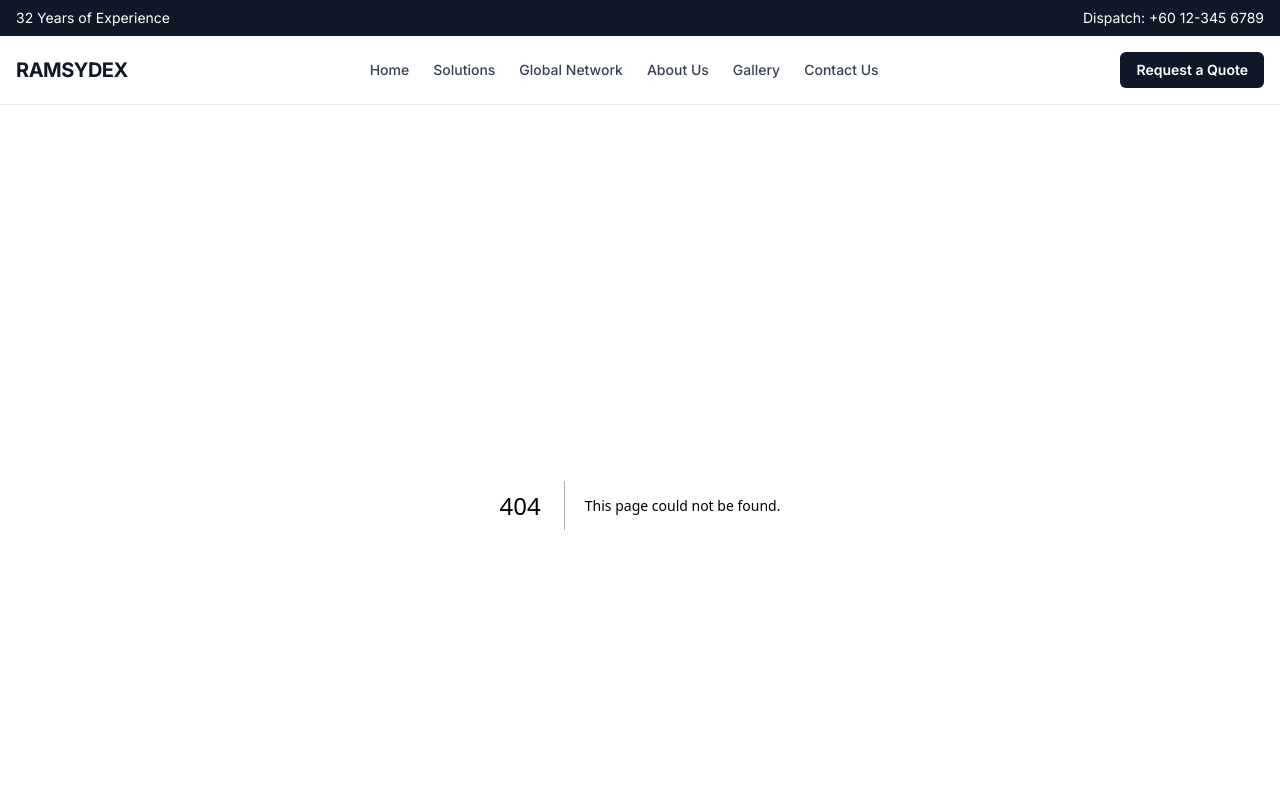
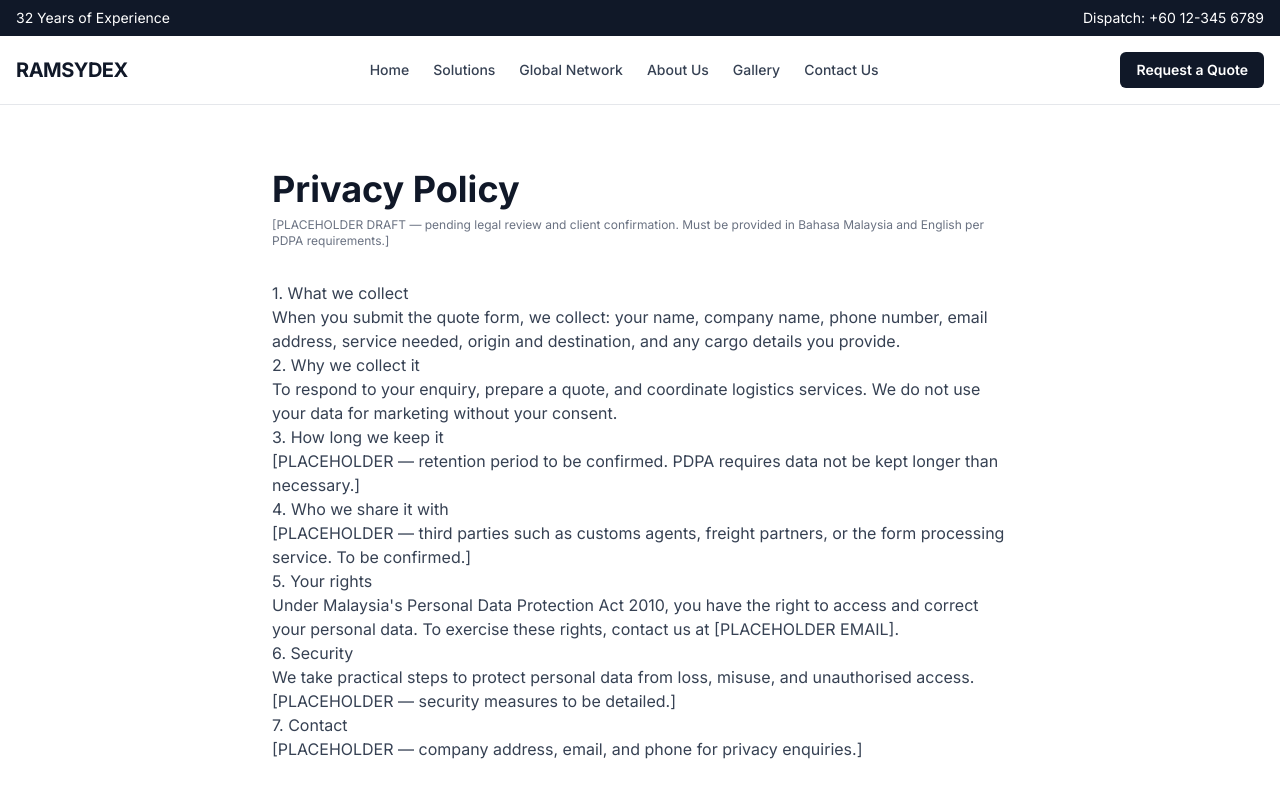
Before and after one commit to Ammartheseventh/RAMSYDEX-Logistics, a Next.js app: page /privacy in a window 1280 px wide. Before the commit this address had no page. Shown: the top 800 px of the page. Built offline with nearby package versions, Linux system fonts and the light colour scheme.

Commit message:
Added 404 page, gallery page, terms & conditions page, and privacy policy page (preliminary design)

```diff
--- a/package.json
+++ b/package.json
@@ -12,7 +12,8 @@
     "next": "16.4.2",
     "react": "19.3.0",
     "react-country-map": "^1.0.0",
-    "react-dom": "19.3.0"
+    "react-dom": "19.3.0",
+    "yet-another-react-lightbox": "^3.32.2"
   },
   "devDependencies": {
     "@tailwindcss/turbopack": "^4",
--- /dev/null
+++ b/src/app/gallery/page.tsx
@@ -0,0 +1,30 @@
+import type { Metadata } from "next";
+import GalleryGrid from "@/components/sections/GalleryGrid";
+
+export const metadata: Metadata = {
+  title: "Gallery — RAMSYDEX GLOBAL LOGISTICS",
+  description: "Photos from our Central Malaysia hub, cargo operations, and last-mile delivery.",
+};
+
+export default function GalleryPage() {
+  return (
+    <>
+      <section className="border-b border-gray-200 bg-white">
+        <div className="mx-auto max-w-7xl px-4 py-12 md:py-16">
+          <h1 className="text-3xl font-bold text-gray-900 md:text-4xl">Gallery</h1>
+          <p className="mt-3 max-w-2xl text-base text-gray-600">
+            A look at our operations — cargo handling, QC inspection, hub sorting, and delivery.
+          </p>
+          <p className="mt-2 text-xs text-gray-500">
+            [All images are placeholders — client to supply real, non-AI photos]
+          </p>
+        </div>
+      </section>
+      <section className="bg-white">
+        <div className="mx-auto max-w-7xl px-4 py-10 md:py-14">
+          <GalleryGrid />
+        </div>
+      </section>
+    </>
+  );
+}
--- /dev/null
+++ b/src/app/not-found.tsx
@@ -0,0 +1,29 @@
+import Link from "next/link";
+
+export default function NotFound() {
+  return (
+    <section className="flex min-h-[60vh] flex-col items-center justify-center bg-white px-4 text-center">
+      <h1 className="text-6xl font-bold text-gray-900">404</h1>
+      <p className="mt-4 text-lg text-gray-600">
+        This page could not be found.
+      </p>
+      <p className="mt-2 text-sm text-gray-500">
+        It may have been moved, or the link may be incorrect.
+      </p>
+      <div className="mt-6 flex flex-col gap-3 sm:flex-row">
+        <Link
+          href="/"
+          className="rounded-md bg-gray-900 px-6 py-3 text-sm font-semibold text-white hover:bg-gray-800"
+        >
+          Back to Home
+        </Link>
+        <Link
+          href="/contact"
+          className="rounded-md border border-gray-300 px-6 py-3 text-sm font-semibold text-gray-700 hover:bg-gray-50"
+        >
+          Contact Us
+        </Link>
+      </div>
+    </section>
+  );
+}
--- /dev/null
+++ b/src/app/privacy/page.tsx
@@ -0,0 +1,66 @@
+import type { Metadata } from "next";
+
+export const metadata: Metadata = {
+  title: "Privacy Policy — RAMSYDEX GLOBAL LOGISTICS",
+  description: "How RAMSYDEX GLOBAL LOGISTICS collects, uses, and protects personal data under Malaysia's PDPA.",
+};
+
+export default function PrivacyPage() {
+  return (
+    <section className="bg-white">
+      <div className="mx-auto max-w-3xl px-4 py-12 md:py-16">
+        <h1 className="text-3xl font-bold text-gray-900 md:text-4xl">Privacy Policy</h1>
+        <p className="mt-2 text-xs text-gray-500">
+          [PLACEHOLDER DRAFT — pending legal review and client confirmation. Must be
+          provided in Bahasa Malaysia and English per PDPA requirements.]
+        </p>
+
+        <div className="prose prose-sm mt-8 max-w-none text-gray-700">
+          <h2>1. What we collect</h2>
+          <p>
+            When you submit the quote form, we collect: your name, company name,
+            phone number, email address, service needed, origin and destination,
+            and any cargo details you provide.
+          </p>
+
+          <h2>2. Why we collect it</h2>
+          <p>
+            To respond to your enquiry, prepare a quote, and coordinate logistics
+            services. We do not use your data for marketing without your consent.
+          </p>
+
+          <h2>3. How long we keep it</h2>
+          <p>
+            [PLACEHOLDER — retention period to be confirmed. PDPA requires data
+            not be kept longer than necessary.]
+          </p>
+
+          <h2>4. Who we share it with</h2>
+          <p>
+            [PLACEHOLDER — third parties such as customs agents, freight partners,
+            or the form processing service. To be confirmed.]
+          </p>
+
+          <h2>5. Your rights</h2>
+          <p>
+            Under Malaysia&apos;s Personal Data Protection Act 2010, you have the right
+            to access and correct your personal data. To exercise these rights,
+            contact us at [PLACEHOLDER EMAIL].
+          </p>
+
+          <h2>6. Security</h2>
+          <p>
+            We take practical steps to protect personal data from loss, misuse,
+            and unauthorised access. [PLACEHOLDER — security measures to be
+            detailed.]
+          </p>
+
+          <h2>7. Contact</h2>
+          <p>
+            [PLACEHOLDER — company address, email, and phone for privacy enquiries.]
+          </p>
+        </div>
+      </div>
+    </section>
+  );
+}
--- /dev/null
+++ b/src/app/terms/page.tsx
@@ -0,0 +1,59 @@
+import type { Metadata } from "next";
+
+export const metadata: Metadata = {
+  title: "Terms & Conditions — RAMSYDEX GLOBAL LOGISTICS",
+  description: "Website terms of use for RAMSYDEX GLOBAL LOGISTICS.",
+};
+
+export default function TermsPage() {
+  return (
+    <section className="bg-white">
+      <div className="mx-auto max-w-3xl px-4 py-12 md:py-16">
+        <h1 className="text-3xl font-bold text-gray-900 md:text-4xl">Terms &amp; Conditions</h1>
+        <p className="mt-2 text-xs text-gray-500">
+          [PLACEHOLDER DRAFT — pending legal review. If the company has standard
+          trading terms (e.g. MFAA STC), link to them here instead.]
+        </p>
+
+        <div className="prose prose-sm mt-8 max-w-none text-gray-700">
+          <h2>1. Acceptance</h2>
+          <p>
+            By using this website, you agree to these terms. If you do not agree,
+            please do not use the site.
+          </p>
+
+          <h2>2. Services</h2>
+          <p>
+            RAMSYDEX GLOBAL LOGISTICS provides freight, customs clearance, QC
+            inspection, supply chain, last-mile delivery, and courier services.
+            Service terms are confirmed in individual quotes and contracts.
+          </p>
+
+          <h2>3. Intellectual property</h2>
+          <p>
+            All content on this site — text, images, and logos — is owned by
+            RAMSYDEX GLOBAL LOGISTICS or its licensors. You may not reproduce it
+            without permission.
+          </p>
+
+          <h2>4. Limitation of liability</h2>
+          <p>
+            [PLACEHOLDER — liability terms to be confirmed with legal counsel.]
+          </p>
+
+          <h2>5. Governing law</h2>
+          <p>
+            These terms are governed by the laws of Malaysia. Disputes will be
+            resolved in Malaysian courts.
+          </p>
+
+          <h2>6. Privacy</h2>
+          <p>
+            Your use of this site is also governed by our{" "}
+            <a href="/privacy" className="underline">Privacy Policy</a>.
+          </p>
+        </div>
+      </div>
+    </section>
+  );
+}
--- /dev/null
+++ b/src/components/sections/GalleryGrid.tsx
@@ -0,0 +1,45 @@
+"use client";
+
+import { useState } from "react";
+import Image from "next/image";
+import Lightbox from "yet-another-react-lightbox";
+import "yet-another-react-lightbox/styles.css";
+import { galleryImages } from "@/data/gallery";
+
+export default function GalleryGrid() {
+  const [index, setIndex] = useState(-1);
+
+  return (
+    <>
+      <div className="grid grid-cols-2 gap-3 sm:grid-cols-3 lg:grid-cols-4">
+        {galleryImages.map((image, i) => (
+          <button
+            key={image.src}
+            type="button"
+            onClick={() => setIndex(i)}
+            className="group relative aspect-square overflow-hidden rounded-lg bg-gray-200"
+            aria-label={`Open image: ${image.caption}`}
+          >
+            <Image
+              src={image.src}
+              alt={image.alt}
+              fill
+              sizes="(max-width: 640px) 50vw, (max-width: 1024px) 33vw, 25vw"
+              className="object-cover transition group-hover:scale-105"
+            />
+            <span className="absolute inset-x-0 bottom-0 bg-black/50 px-2 py-1 text-left text-xs text-white opacity-0 transition group-hover:opacity-100">
+              {image.caption}
+            </span>
+          </button>
+        ))}
+      </div>
+
+      <Lightbox
+        open={index >= 0}
+        close={() => setIndex(-1)}
+        index={index}
+        slides={galleryImages.map((img) => ({ src: img.src, alt: img.alt, title: img.caption }))}
+      />
+    </>
+  );
+}
--- /dev/null
+++ b/src/data/gallery.ts
@@ -0,0 +1,23 @@
+// PLACEHOLDER — replace with real photos when the client supplies them.
+// If fewer than ~12 good photos exist at launch, the brief says to move the
+// Gallery into About Us instead. Keep this in mind.
+export type GalleryImage = {
+  src: string;
+  alt: string;
+  caption: string;
+};
+
+export const galleryImages: GalleryImage[] = [
+  { src: "/images/placeholder-gallery-01.jpg", alt: "Cargo handling at the hub", caption: "Inbound cargo receiving" },
+  { src: "/images/placeholder-gallery-02.jpg", alt: "QC inspection in progress", caption: "QC inspection" },
+  { src: "/images/placeholder-gallery-03.jpg", alt: "Trucks at the loading bay", caption: "Outbound dispatch" },
+  { src: "/images/placeholder-gallery-04.jpg", alt: "Warehouse sorting area", caption: "Hub sorting" },
+  { src: "/images/placeholder-gallery-05.jpg", alt: "Palletised cargo", caption: "Pallet handling" },
+  { src: "/images/placeholder-gallery-06.jpg", alt: "Last-mile delivery vehicle", caption: "Last-mile delivery" },
+  { src: "/images/placeholder-gallery-07.jpg", alt: "Customs documentation desk", caption: "Customs documentation" },
+  { src: "/images/placeholder-gallery-08.jpg", alt: "Container loading", caption: "Container loading" },
+  { src: "/images/placeholder-gallery-09.jpg", alt: "Operations team", caption: "Operations team" },
+  { src: "/images/placeholder-gallery-10.jpg", alt: "Cargo inspection report", caption: "Inspection reporting" },
+  { src: "/images/placeholder-gallery-11.jpg", alt: "Regional highway transport", caption: "Cross-border transport" },
+  { src: "/images/placeholder-gallery-12.jpg", alt: "Courier parcel sorting", caption: "Courier dispatch" },
+];
```
Also changed, not shown: 2 other files (tests, documents, lock files or other folders).
